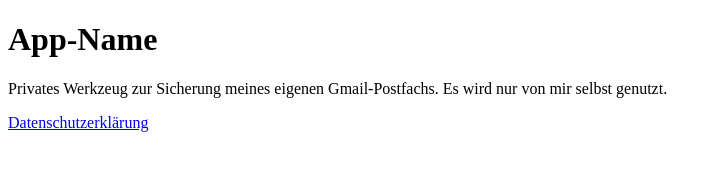
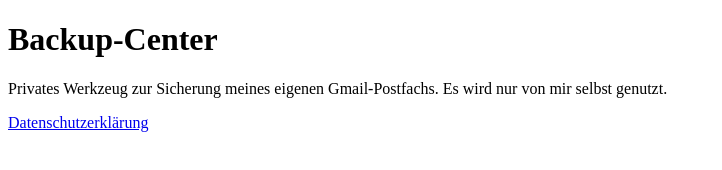
Before and after one commit to contextshift/backup-center, a plain HTML site: page index.html in a window 1280 px wide. Shown: the whole page, without its empty margins (0-722 px from the left). Drawn offline with Linux system fonts and the light colour scheme.

Commit message:
Rename app title and header to 'Backup-Center'

```diff
--- a/index.html
+++ b/index.html
@@ -1,7 +1,7 @@
 <!DOCTYPE html>
 <html lang="de"><meta charset="utf-8">
-<title>App-Name</title>
-<h1>App-Name</h1>
+<title>Backup-Center</title>
+<h1>Backup-Center</h1>
 <p>Privates Werkzeug zur Sicherung meines eigenen Gmail-Postfachs.
 Es wird nur von mir selbst genutzt.</p>
 <p><a href="datenschutz.html">Datenschutzerklärung</a></p>
```
